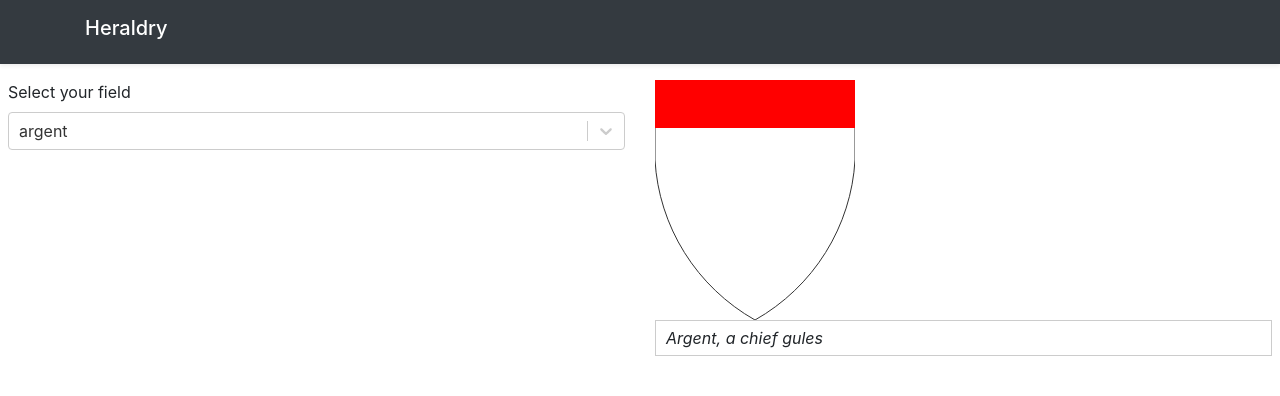
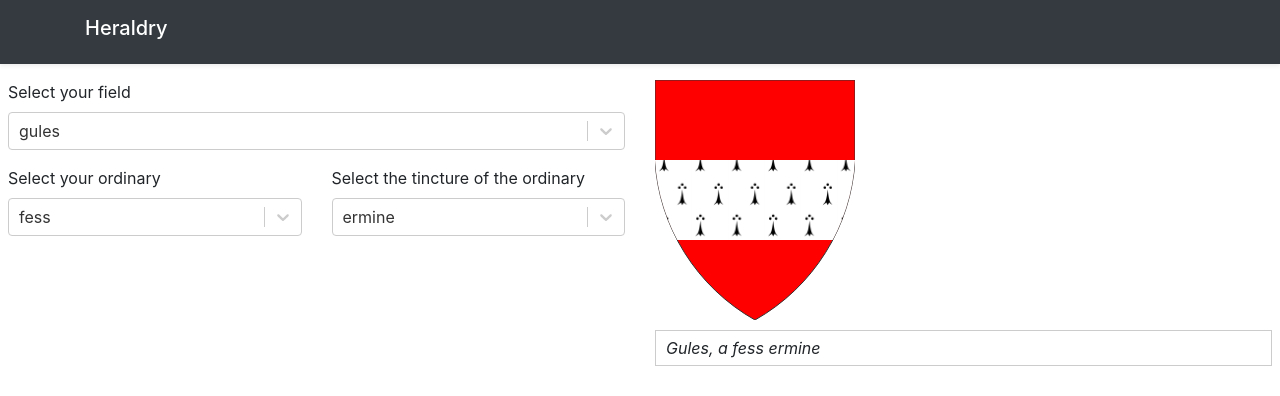
Before and after one commit to blemoine/heraldry2, a React (Vite) app: page / in a window 1280 px wide. Shown: the top 396 px of the page. Built offline with nearby package versions, Linux system fonts and the light colour scheme.

Commit message:
feat(ordinary): select the ordinary from a form

```diff
--- a/package.json
+++ b/package.json
@@ -6,7 +6,7 @@
   "scripts": {
     "clean": "rm -rf dist .cache node_modules",
     "start": "parcel src/index.html",
-    "test": "jest",
+    "test": "npm run typecheck && jest",
     "typecheck": "tsc --noEmit"
   },
   "author": "",
--- a/src/app/from-blason/CoatsOfArmsDisplay.tsx
+++ b/src/app/from-blason/CoatsOfArmsDisplay.tsx
@@ -1,16 +1,85 @@
 import * as React from 'react';
-import { Blason } from '../model/blason';
+import { Blason, Tincture } from '../model/blason';
 import { Plain } from './coats-of-arms-parts/plain';
-import { stringifyBlason } from './blason.helpers';
+import { isThereFur, stringifyBlason } from './blason.helpers';
 import { OrdinaryDisplay } from './coats-of-arms-parts/ordinaries/OrdinaryDisplay';
-
+import { Ermine } from './coats-of-arms-parts/ermine';
+import { Vair } from './coats-of-arms-parts/vair';
+import { uuid } from '../../utils/uuid';
 
 type Props = { blason: Blason };
 export const CoatsOfArmsDisplay = (props: Props) => {
-  return <div>
-    <Plain width={200} tincture={props.blason.field}>
-      {props.blason.ordinary && <OrdinaryDisplay ordinary={props.blason.ordinary} /> }
-    </Plain>
-    <p style={{border:'1px solid #CCC', padding:'5px 10px'}}><em>{stringifyBlason(props.blason)}</em></p>
-  </div>;
+  const width = 200;
+  const height = (width * 6) / 5;
+
+  const erminePatternId = 'field-pattern-' + uuid();
+  const vairPatternId = 'field-pattern-' + uuid();
+
+  function fillFromTincture(tincture: Tincture): string {
+    return tincture.name === 'vair'
+      ? 'url(#' + vairPatternId + ')'
+      : tincture.name === 'ermine'
+      ? 'url(#' + erminePatternId + ')'
+      : tincture.color;
+  }
+  return (
+    <div>
+      <svg width={width} height={height} viewBox="0 0 200 240">
+        <defs>
+          {isThereFur(props.blason, 'ermine') && (
+            <>
+              <symbol viewBox="0 0 200 240" id="ermine">
+                <Ermine />
+              </symbol>
+
+              <pattern
+                id={erminePatternId}
+                width={36.36}
+                height={64.9}
+                patternUnits="userSpaceOnUse"
+                viewBox="0 0 70 125"
+              >
+                <rect width="100%" height="100%" fill="white" />
+                <use href="#ermine" x="0" y="0" width={35} height={60} />
+                <use href="#ermine" x="35" y="65" width={35} height={60} />
+              </pattern>
+            </>
+          )}
+          {isThereFur(props.blason, 'vair') && (
+            <>
+              <symbol viewBox="0 0 200 200" id="vair">
+                <Vair />
+              </symbol>
+              <pattern id={vairPatternId} width={40} height={80} patternUnits="userSpaceOnUse" viewBox="0 0 100 200">
+                <rect width="100%" height="100%" fill="white" />
+                <use href="#vair" x="0" y="0" width={100} height={100} />
+                <use href="#vair" x="-50" y="100" width={100} height={100} />
+                <use href="#vair" x="50" y="100" width={100} height={100} />
+              </pattern>
+            </>
+          )}
+
+          <clipPath id="plain-field-clip-path">
+            <Plain fill={fillFromTincture(props.blason.field)} />
+          </clipPath>
+        </defs>
+
+        <Plain fill={fillFromTincture(props.blason.field)} />
+
+        {props.blason.ordinary && (
+          <OrdinaryDisplay
+            clipPath="url(#plain-field-clip-path)"
+            height={height}
+            width={width}
+            ordinary={props.blason.ordinary.name}
+            fill={fillFromTincture(props.blason.ordinary.tincture)}
+          />
+        )}
+      </svg>
+
+      <p style={{ border: '1px solid #CCC', padding: '5px 10px', marginTop: '10px' }}>
+        <em>{stringifyBlason(props.blason)}</em>
+      </p>
+    </div>
+  );
 };
--- a/src/app/from-blason/FromBlason.tsx
+++ b/src/app/from-blason/FromBlason.tsx
@@ -1,18 +1,16 @@
 import * as React from 'react';
 import { useState } from 'react';
-import { uuid } from '../../utils/uuid';
 import { CoatsOfArmsDisplay } from './CoatsOfArmsDisplay';
-import { argent, Blason, gules, Tincture } from '../model/blason';
+import { argent, Blason, ermine, gules, Ordinary, Tincture } from '../model/blason';
 import { TinctureSelect } from './TinctureSelect';
+import { OrdinaryNameSelect } from './OrdinaryNameSelect';
 
 export const FromBlason = () => {
-  const id = uuid();
-
   const [blason, setBlason] = useState<Blason>({
-    field: argent,
+    field: gules,
     ordinary: {
-      name: 'chief',
-      tincture: gules,
+      name: 'fess',
+      tincture: ermine,
     },
   });
 
@@ -20,12 +18,56 @@ export const FromBlason = () => {
     setBlason({ ...blason, field });
   }
 
+  function changeOrdinary(ordinary: Ordinary['name'] | null) {
+    if (ordinary) {
+      const tincture = blason.ordinary ? blason.ordinary.tincture : argent;
+      setBlason({ ...blason, ordinary: { name: ordinary, tincture } });
+    } else {
+      const newBlason = { ...blason };
+      delete newBlason.ordinary;
+      setBlason(newBlason);
+    }
+  }
+
+  function ordinaryTinctureChange(ordinaryTincture: Tincture) {
+    if (blason.ordinary) {
+      setBlason({
+        ...blason,
+        ordinary: {
+          ...blason.ordinary,
+          tincture: ordinaryTincture,
+        },
+      });
+    } else {
+      throw new Error('This function should not be called if there is no ordinary');
+    }
+  }
+
   return (
     <div className="row">
       <div className="col-md-12 col-lg-6">
         <div className="form-group">
-          <label htmlFor={id}>Select your field</label>
+          <label>Select your field</label>
           <TinctureSelect tincture={blason.field} tinctureChange={fieldChange} />
+        </div>
+        <div className="row">
+          <div className="col">
+            <div className="form-group">
+              <label>Select your ordinary</label>
+              <OrdinaryNameSelect
+                ordinary={blason.ordinary ? blason.ordinary.name : null}
+                ordinaryChange={changeOrdinary}
+              />
+            </div>
+          </div>
+          <div className="col">
+            {blason.ordinary && (
+              <div className="form-group">
+                <label>Select the tincture of the ordinary</label>
+                <TinctureSelect tincture={blason.ordinary.tincture} tinctureChange={ordinaryTinctureChange} />
+              </div>
+            )}
+          </div>
         </div>
       </div>
       <div className="col-md-12 col-lg-6">
--- /dev/null
+++ b/src/app/from-blason/OrdinaryNameSelect.tsx
@@ -0,0 +1,26 @@
+import Select from 'react-select';
+import { ordinaries, Ordinary } from '../model/blason';
+import * as React from 'react';
+
+type Props = { ordinary: Ordinary['name'] | null; ordinaryChange: (t: Ordinary['name'] | null) => void };
+
+const ordinariesWithNone = ['None', ...ordinaries].map((t) => ({ value: t, label: t }));
+export const OrdinaryNameSelect = ({ ordinary, ordinaryChange }: Props) => {
+  const ordinaryTypeChange = (name: Ordinary['name'] | 'None') => {
+    if (name === 'None') {
+      ordinaryChange(null);
+    } else {
+      ordinaryChange(name);
+    }
+  };
+
+  const value = ordinariesWithNone.find(({value}) => value === ordinary);
+
+  return (
+    <Select
+      options={ordinariesWithNone}
+      value={value}
+      onChange={(t: any) => ordinaryTypeChange(t.value === 'None' ? null : t.value)}
+    />
+  );
+};
--- a/src/app/from-blason/blason.helpers.ts
+++ b/src/app/from-blason/blason.helpers.ts
@@ -1,4 +1,4 @@
-import { Blason } from '../model/blason';
+import { Blason, Furs } from '../model/blason';
 
 export function stringifyBlason(blason: Blason): string {
   const field = capitalizeFirstLetter(blason.field.name);
@@ -9,6 +9,11 @@ export function stringifyBlason(blason: Blason): string {
     return field;
   }
 }
+
 function capitalizeFirstLetter(str: string): string {
   return str.charAt(0).toUpperCase() + str.slice(1);
 }
+
+export function isThereFur(blason: Blason, fur: Furs['name']): boolean {
+  return blason.field.name === fur || (!!blason.ordinary && blason.ordinary.tincture.name === fur);
+}
--- a/src/app/from-blason/coats-of-arms-parts/ermine.tsx
+++ b/src/app/from-blason/coats-of-arms-parts/ermine.tsx
@@ -3,7 +3,7 @@ import * as React from 'react';
 export const Ermine = () => {
   // thanks to wikipedia https://upload.wikimedia.org/wikipedia/commons/2/21/Fourrure_h%C3%A9raldique_Hermine.svg
   return (
-    <symbol viewBox="0 0 200 240" id="ermine" >
+    <>
       <rect width="100%" height="100%" fill="white" />
       <g transform="translate(100,240)">
         <path d="M0,-174 C -15,-30 -28,-35 -55,0 L -15,-28 0,0 15,-28 55,0 C 28,-35 15,-30 0,-174z" />
@@ -11,6 +11,6 @@ export const Ermine = () => {
         <circle cy="-194" cx="-32" r="14" />
         <circle cy="-194" cx="32" r="14" />
       </g>
-    </symbol>
+    </>
   );
 };
--- a/src/app/from-blason/coats-of-arms-parts/ordinaries/OrdinaryDisplay.tsx
+++ b/src/app/from-blason/coats-of-arms-parts/ordinaries/OrdinaryDisplay.tsx
@@ -2,24 +2,33 @@ import * as React from 'react';
 import { Ordinary } from '../../../model/blason';
 import { cannotHappen } from '../../../../utils/cannot-happen';
 
-type Props = { ordinary: Ordinary };
+type Props = { ordinary: Ordinary['name']; fill: string; width: number; height: number; clipPath: string };
 
-export const OrdinaryDisplay = ({ ordinary }: Props) => {
-  if (ordinary.name === 'chief') {
-    //TODO fill of tincture must be dynamic
-    return <rect x={0} y={0} width="100%" height="20%" fill={ordinary.tincture.color} />
-  } else if (ordinary.name === 'bend') {
-    return <></>
-  } else if (ordinary.name === 'pale') {
-    return <></>
-  } else if (ordinary.name === 'fess') {
-    return <></>
-  } else if (ordinary.name === 'cross') {
-    return <></>
-  } else if (ordinary.name === 'chevron') {
-    return <></>
-  } else if (ordinary.name === 'saltire') {
-    return <></>
+export const OrdinaryDisplay = ({ ordinary, fill, width, height, clipPath }: Props) => {
+  if (ordinary === 'chief') {
+    const chiefHeight = height / 5;
+    return (
+      <g>
+        <rect x={0} y={0} width={width} height={chiefHeight} fill={fill} />
+        <path d={`M0 ${chiefHeight} L0 0 L${width} 0 L${width} ${chiefHeight}`} stroke="#333" fill="transparent" />
+      </g>
+    );
+  } else if (ordinary === 'fess') {
+    return (
+      <g>
+        <rect x={0} y={height / 3} width={width} height={height / 3} fill={fill} clipPath={clipPath} />
+      </g>
+    );
+  } else if (ordinary === 'bend') {
+    return <></>;
+  } else if (ordinary === 'pale') {
+    return <></>;
+  } else if (ordinary === 'cross') {
+    return <></>;
+  } else if (ordinary === 'chevron') {
+    return <></>;
+  } else if (ordinary === 'saltire') {
+    return <></>;
   } else {
     return cannotHappen(ordinary);
   }
--- a/src/app/from-blason/coats-of-arms-parts/plain.tsx
+++ b/src/app/from-blason/coats-of-arms-parts/plain.tsx
@@ -1,45 +1,6 @@
 import * as React from 'react';
-import { isFur, Tincture } from '../../model/blason';
-import { uuid } from '../../../utils/uuid';
-import { Ermine } from './ermine';
-import { Vair } from './vair';
 
-type Props = { width: number; tincture: Tincture };
+type Props = { fill: string };
 export const Plain: React.FunctionComponent<Props> = (props) => {
-  const height = (props.width * 6) / 5;
-
-  const tincture = props.tincture;
-
-  const patternId = 'field-pattern-' + uuid();
-  return (
-    <svg width={props.width} height={height} viewBox="0 0 200 240">
-      {tincture.name === 'ermine' && (
-        <defs>
-          <Ermine />
-          <pattern id={patternId} width={36.36} height={64.9} patternUnits="userSpaceOnUse" viewBox="0 0 70 125">
-            <use href="#ermine" x="0" y="0" width={35} height={60} />
-            <use href="#ermine" x="35" y="65" width={35} height={60} />
-          </pattern>
-        </defs>
-      )}
-      {tincture.name === 'vair' && (
-        <defs>
-          <Vair />
-          <pattern id={patternId} width={40} height={80} patternUnits="userSpaceOnUse" viewBox="0 0 100 200">
-            <use href="#vair" x="0" y="0" width={100} height={100} />
-            <use href="#vair" x="-50" y="100" width={100} height={100} />
-            <use href="#vair" x="50" y="100" width={100} height={100} />
-          </pattern>
-        </defs>
-      )}
-
-      <path
-        d="M0 0 H200 V80 A197 199.2 90 0 1 100 240 A197 199.2 -90 0 1 0 80 Z"
-        fill={isFur(tincture) ? 'url(#' + patternId + ')' : tincture.color}
-        stroke="#333"
-      />
-
-      {props.children}
-    </svg>
-  );
+  return <path d="M0 0 H200 V80 A197 199.2 90 0 1 100 240 A197 199.2 -90 0 1 0 80 Z" fill={props.fill} stroke="#333" />;
 };
--- a/src/app/model/blason.ts
+++ b/src/app/model/blason.ts
@@ -63,6 +63,8 @@ export type Saltire = { name: 'saltire'; tincture: Tincture };
 
 export type Ordinary = Chief | Bend | Pale | Fess | Chevron | Cross | Saltire;
 
+export const ordinaries: Array<Ordinary['name']> = ['chief', 'bend', 'pale', 'fess', 'chevron', 'cross', 'saltire'];
+
 export type Blason = {
   field: Tincture;
   ordinary?: Ordinary;
```
Also changed, not shown: src/app/from-blason/coats-of-arms-parts/vair.tsx (+4 -4 lines), src/app/from-blason/coats-of-arms-parts/test.svg.
